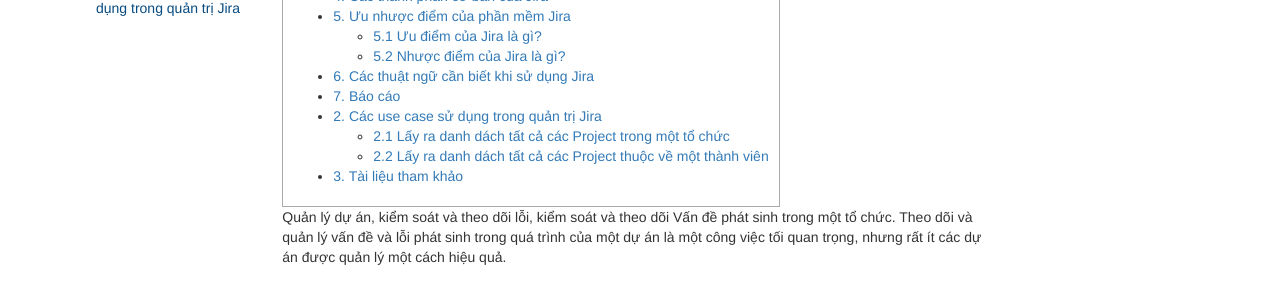
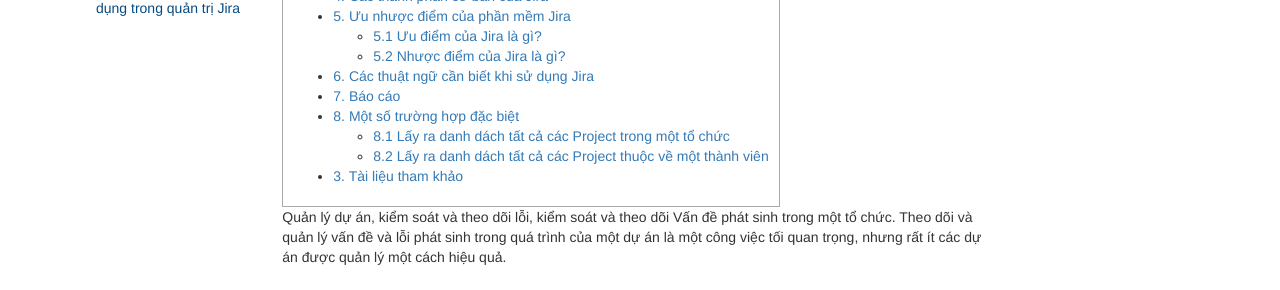
Before and after one commit to d12life/d12life.github.io, a Jekyll site: the page built from _posts/2022-12-13-gioi-thieu-cong-cu-Jira.md, in a window 1280 px wide and 900 px high. Shown: the part 310-600 px from the top of the window. Built offline with Jekyll 4.4.1, drawn with Linux system fonts in a browser that asks for light colours; nearby versions of some CDN libraries; some of the changed text lies outside the part shown.

Commit message:
update Jira lesson, section "Một số trường hợp đặc biệt"

```diff
--- a/_posts/2022-12-13-gioi-thieu-cong-cu-Jira.md
+++ b/_posts/2022-12-13-gioi-thieu-cong-cu-Jira.md
@@ -79,8 +79,9 @@
 - Hiển thị báo cáo thống kê dưới dạng biểu đồ hình tròn dựa trên tiêu chí thống kê do người dùng lựa chọn
 - Báo cáo số lượng issue được tạo trong một khoảng thời gian nhất định do người dùng lựa chọn
 ![](assets/images/lesson_1/jira-chart.png)
-# 2. Các use case sử dụng trong quản trị Jira
-## 2.1 Lấy ra danh dách tất cả các Project trong một tổ chức
+
+# 8. Một số trường hợp đặc biệt
+## 8.1 Lấy ra danh dách tất cả các Project trong một tổ chức
 Danh sách tất cả các dự án trong một tổ chức (bản thân tổ chức và các đơn vị thành viên) được yêu cầu cho việc quản trị nguồn lực và danh mục sản phẩm của tổ chức đó.
 
 Các bước thực hiện:
@@ -96,7 +97,7 @@
 
     Tool để convert response (dạng json) về file excel khá phổ biến trên internet và sẽ không được đề cập ở đây.
 
-## 2.2 Lấy ra danh dách tất cả các Project thuộc về một thành viên
+## 8.2 Lấy ra danh dách tất cả các Project thuộc về một thành viên
 Hiện tại Jira không hỗ trợ lấy ra các project của một user trên hệ thống Jira bằng một lệnh duy nhất.
 Các bước thực hiện
 1. Lấy ra tất cả các dự án (dùng quyền admin) sử dụng API GET /rest/api/2/project
```
